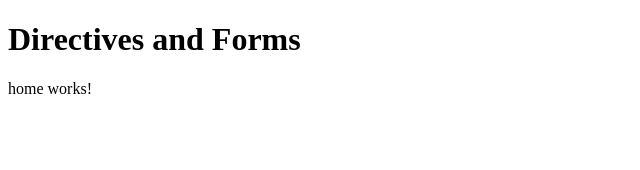
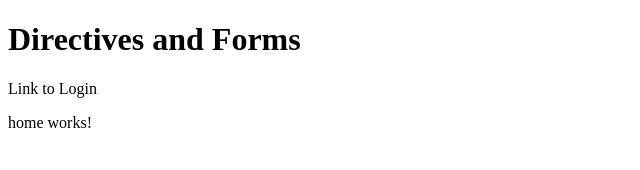
Before and after one commit to DeyanaNikolova/Angular-june-2023, an Angular app in the folder directives-and-forms/directives-and-forms/: page /home in a window 1280 px wide. Shown: the top 170 px of the page, without its empty margins (0-640 px from the left). Built offline with nearby package versions, Linux system fonts and the light colour scheme.

Commit message:
Add link to login

```diff
--- a/directives-and-forms/directives-and-forms/src/app/app.component.html
+++ b/directives-and-forms/directives-and-forms/src/app/app.component.html
@@ -1,4 +1,5 @@
 <div appHighlightOnMove>
   <h1>Directives and Forms</h1>
 </div>
+<span appMyRouterLink="/login">Link to Login</span>
 <router-outlet />
```
